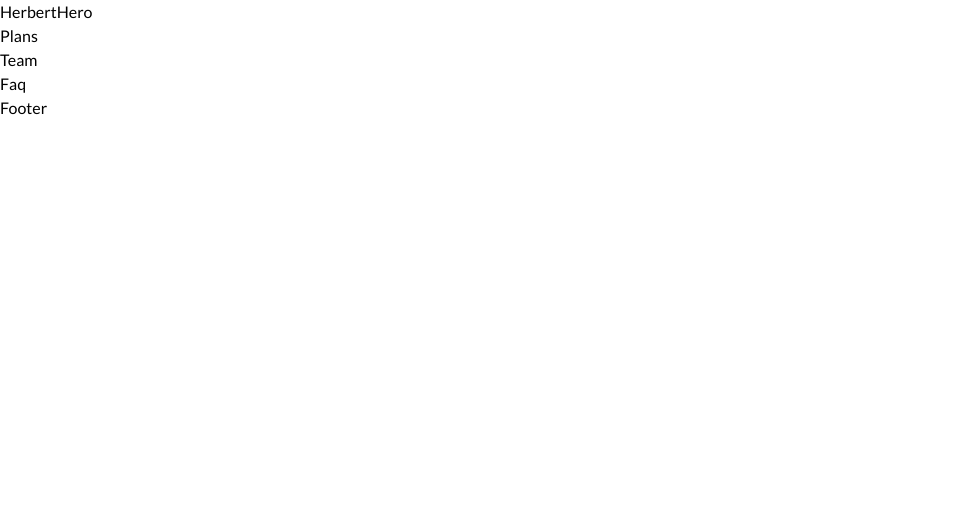
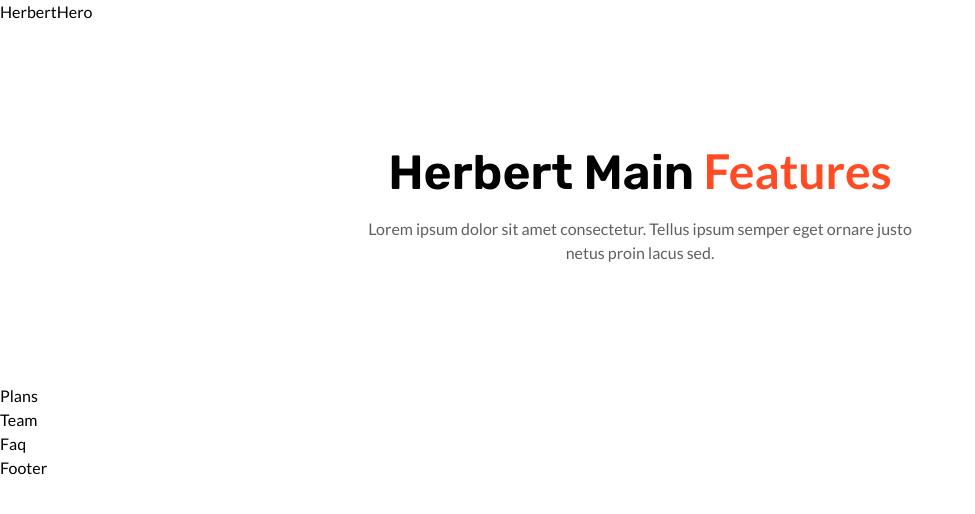
Before and after one commit to Ritik-455/herbert, a React (Create React App) app: page / in a window 1280 px wide. Shown: the top 514 px of the page, without its empty margins (0-975 px from the left). Built offline with nearby package versions, Linux system fonts and the light colour scheme.

Commit message:
folder-added

```diff
--- a/src/components/home/Features.jsx
+++ b/src/components/home/Features.jsx
@@ -1,8 +1,15 @@
 import React from 'react'
+import PrimaryHeading from '../../common/PrimaryHeading'
+import PrimaryParagraph from '../../common/PrimaryParagraph'
 
 const Features = () => {
   return (
-    <div></div>
+    <div className='container max-w-[1180px] py-[119px]'>
+      <PrimaryHeading text="Herbert Main" className="text-center" >
+        <span className='text-orange'> Features</span>
+      </PrimaryHeading>
+      <PrimaryParagraph text="Lorem ipsum dolor sit amet consectetur. Tellus ipsum semper eget ornare justo netus proin lacus sed." className="text-center max-w-[556px] mx-auto mt-4" />
+    </div>
   )
 }
 
```
Also changed, not shown: src/assets/images/home/svg/features-numb-1.svg (added), src/assets/images/home/webp/feature-center-img.webp (added).
